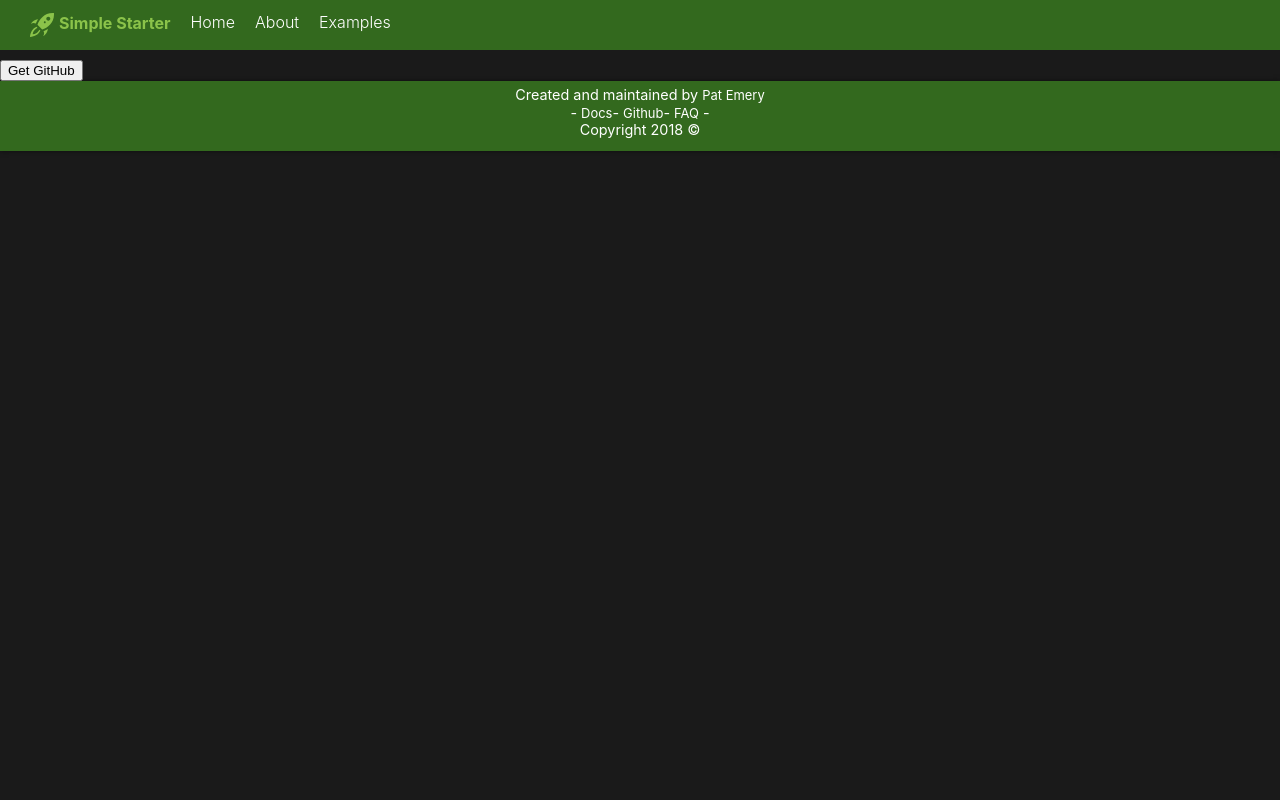
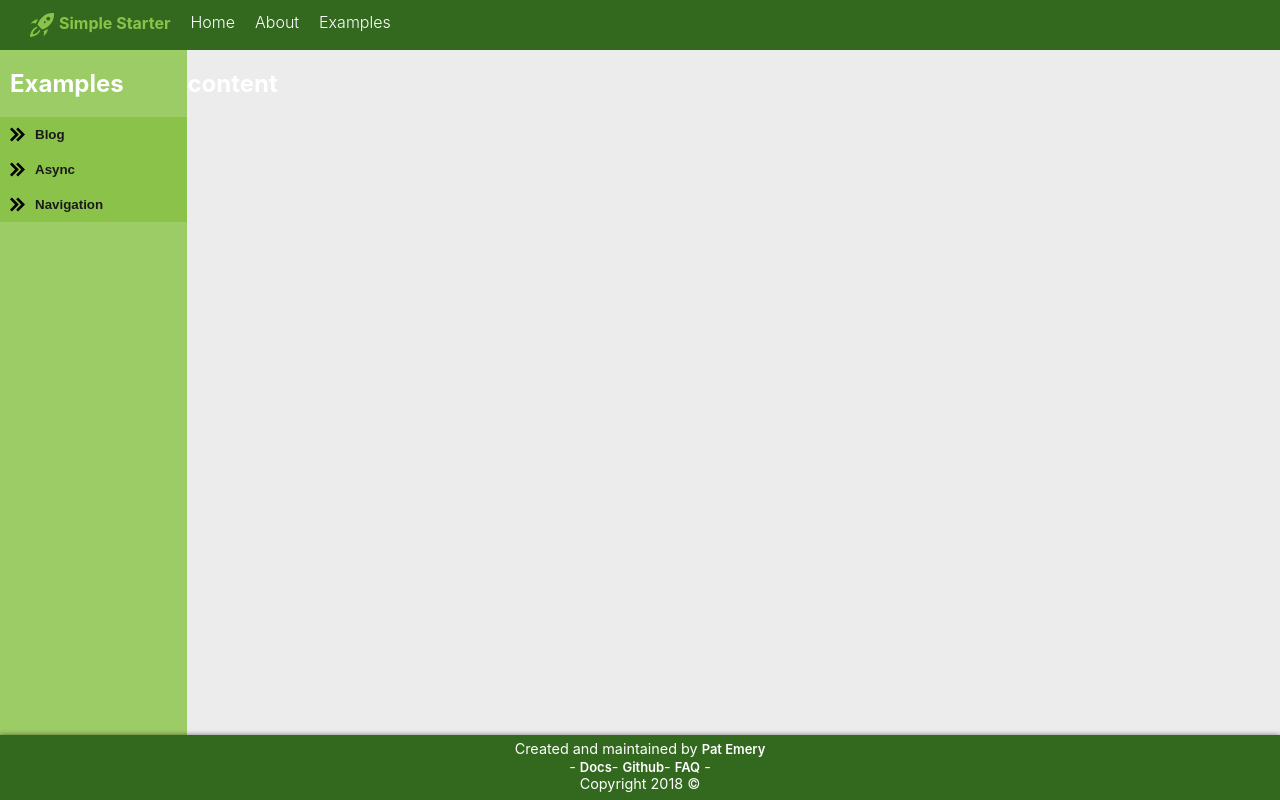
Before and after one commit to patemeryfl/react-simple-starter, a React app: page /examples in a window 1280 px wide. Built offline with nearby package versions, Linux system fonts and the light colour scheme.

Commit message:
Added Markdown render, added menu for examples, added markdown examples

```diff
--- a/package.json
+++ b/package.json
@@ -32,6 +32,7 @@
     "react": "^16.3.0-alpha.1",
     "react-dom": "^16.3.0-alpha.1",
     "react-hot-loader": "^4.0.0",
+    "react-markdown": "^3.3.0",
     "react-router-dom": "^4.2.2"
   },
   "devDependencies": {
--- a/src/assets/svgs/index.js
+++ b/src/assets/svgs/index.js
@@ -14,6 +14,9 @@ const icons = {
     3.81-5.803 6.208-10.354 6.438.219-4.289 2.657-8.676 6.64-10.153l.805.806c-4.331
     2.755-4.653 5.346-4.665 6.575 1.268-.015 4.054-.344 6.778-4.464l.796.798z`,
   },
+  chevron: `M0 3.795l2.995-2.98 11.132 11.185-11.132 11.186-2.995-2.981
+  8.167-8.205-8.167-8.205zm18.04 8.205l-8.167 8.205 2.995 2.98
+  11.132-11.185-11.132-11.186-2.995 2.98 8.167 8.206z`,
 };
 
 export default icons;
--- /dev/null
+++ b/src/components/MenuItem.jsx
@@ -0,0 +1,20 @@
+import React, { Fragment } from 'react';
+import icons from '../assets/svgs';
+import { Consumer } from '../containers/Examples';
+
+const MenuItem = ({ item }) => (
+  <Consumer>
+    {({ actions }) => (
+      <Fragment>
+        <button onClick={() => actions.handleNavigation(item)}>
+          <svg xmlns="http://www.w3.org/2000/svg" width="15" height="15" viewBox="0 0 24 24">
+            <path d={icons.chevron} />
+          </svg>
+          { item }
+        </button><br />
+      </Fragment>
+    )}
+  </Consumer>
+);
+
+export default MenuItem;
--- /dev/null
+++ b/src/components/SideNav.jsx
@@ -0,0 +1,8 @@
+import React from 'react';
+import MenuItem from './MenuItem';
+
+const SideNav = ({ items }) => (
+  items.map(i => <MenuItem item={i} key={i} />)
+);
+
+export default SideNav;
--- a/src/components/index.js
+++ b/src/components/index.js
@@ -5,5 +5,6 @@ import Flex from './Flex';
 import CodeBlock from './CodeBlock';
 import Post from './Post';
 import Comment from './Comment';
+import SideNav from './SideNav';
 
-export { Header, Footer, Container, Flex, Post, Comment, CodeBlock };
+export { Header, Footer, Container, Flex, Post, Comment, CodeBlock, SideNav };
--- a/src/containers/Examples.jsx
+++ b/src/containers/Examples.jsx
@@ -1,11 +1,18 @@
 import React, { createContext } from 'react';
-import { Post } from '../components';
+import ReactMarkdown from 'react-markdown';
+import { Post, SideNav } from '../components';
 
 const { Provider, Consumer } = createContext();
 
 class Examples extends React.Component {
   state = {
     user: null,
+    currentExample: 'Blog',
+    examples: [
+      'Blog',
+      'Async',
+      'Navigation',
+    ],
   }
   actions = {
     getUser: async () => {
@@ -13,13 +20,22 @@ class Examples extends React.Component {
       const body = await response.json();
       return this.setState({ user: body.login });
     },
+    handleNavigation: (currentExample) => {
+      this.setState({ currentExample });
+    },
   }
 
   render() {
     return (
       <div className="examples">
         <Provider value={{ state: this.state, actions: this.actions }} >
-          <Post />
+          <aside>
+            <h2>Examples</h2>
+            <SideNav items={this.state.examples} />
+          </aside>
+          <article>
+            <ReactMarkdown source="# content" />
+          </article>
         </Provider>
       </div>
     );
--- a/src/style/global.scss
+++ b/src/style/global.scss
@@ -1,7 +1,7 @@
 @import './colors';
 
 body, html {
-    background-color: $text;
+    background-color: $divider;
     box-sizing: border-box;
     font-family: -apple-system, BlinkMacSystemFont, Segoe UI, Roboto, Oxygen, Ubuntu,
                  Cantarell, Fira Sans, Droid Sans, Helvetica Neue, sans-serif;
@@ -55,11 +55,12 @@ code {
 }
 
 .home {
-    padding: 60px 0 0 0;
+    padding: 50px 0 0 0;
     color: $white;
     header {
         text-align: center;
         padding: 20px;
+        background-color: $text;
         h1 {
             display: block;
             color: $brand;
@@ -106,13 +107,45 @@ code {
 }
 
 .about {
-    margin: 60px 0 0 0;
+    margin: 50px 0 0 0;
     color: $white;
 }
 
 .examples {
-    margin: 60px 0 0 0;
+    display: flex;
+    flex-direction: row;
+    justify-content: flex-start;
+    align-items: stretch;
+    position: absolute;
+    top: 50px;
+    bottom: 50px;
     color: $white;
+    aside {
+        background-color: $lighter;
+        width: 335px;
+        h2 {
+            padding-left: 10px;
+        }
+        button {
+            width: 100%;
+            background-color: $brand;
+            color: $text;
+            border: 0;
+            text-align: left;
+            padding: 10px;
+            font-weight: bold;
+            cursor: pointer;
+            svg {
+                display: inline-block;
+                vertical-align: top;
+                fill: $black;
+                margin-right: 10px;
+            }
+        }
+    }
+    article {
+        width: 100%;
+    }
 }
 
 .header {
@@ -169,10 +202,11 @@ code {
 }
 
 .footer {
+    position: fixed;
 	left: 0;
 	bottom: 0;
 	width: 100%;
-    height: 65px;
+    height: 60px;
     padding-top: 5px;
 	background: $darker;
 	box-shadow: 0 0 5px rgba(0, 0, 0, 0.5);
@@ -184,6 +218,7 @@ code {
     a {
         width: 100px;
         font-size: .9em;
+        font-weight: 600;
         line-height: 18px;
         padding-top: .2em;
         min-width: 20%;
```
Also changed, not shown: src/assets/docs/examples/Async.md (added, +3 -0 lines), src/assets/docs/examples/Blog.md (added, +3 -0 lines), src/assets/docs/examples/Navigation.md (added, +3 -0 lines), 1 other file (tests, documents, lock files or other folders).
